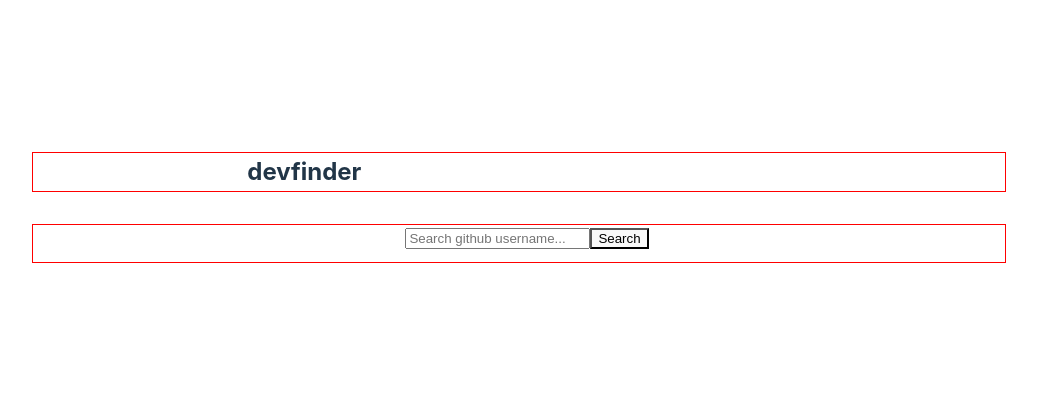
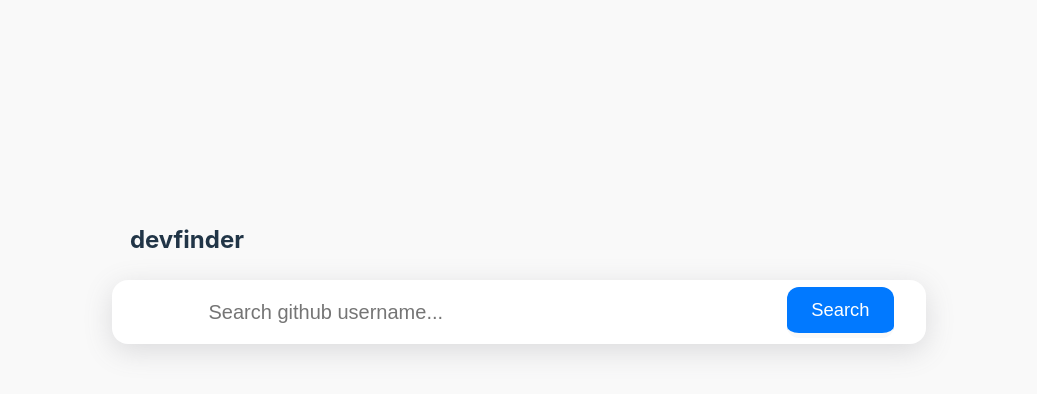
Before and after one commit to ehdlg/devfinder, a React (Vite) app: page / in a window 1280 px wide. Shown: the top 394 px of the page, without its empty margins (121-1158 px from the left). Built offline with nearby package versions, Linux system fonts and the light colour scheme; no server answers; some icons are missing.

Commit message:
feat: finish app styles

```diff
--- a/src/index.css
+++ b/src/index.css
@@ -2,6 +2,10 @@
   font-family: Inter, system-ui, Avenir, Helvetica, Arial, sans-serif;
   line-height: 1.5;
   font-weight: 400;
+
+  --background: #141d2e;
+  --primary: #1f2b49;
+  --accent: #0179ff;
 
   color-scheme: light dark;
   color: rgba(255, 255, 255, 0.87);
@@ -12,12 +16,36 @@
   -webkit-font-smoothing: antialiased;
   -moz-osx-font-smoothing: grayscale;
 }
+html {
+  box-sizing: border-box;
+}
+
+h1,
+h2,
+h3,
+h4,
+h5,
+h6 {
+  margin: 0;
+}
+
+@media (prefers-color-scheme: light) {
+  :root {
+    color: #213547;
+    --background: #f9f9f9;
+    --primary: #ffffff;
+  }
+  button {
+    background-color: #ffffff;
+  }
+}
 
 body {
   margin: 0;
   display: flex;
   min-width: 320px;
-  min-height: 100vh;
+  height: 100vh;
+  background-color: var(--background);
 }
 
 h1 {
@@ -25,45 +53,173 @@
   line-height: 1.1;
 }
 
-@media (prefers-color-scheme: light) {
-  :root {
-    color: #213547;
-    background-color: #ffffff;
-  }
-  button {
-    background-color: #f9f9f9;
-  }
-}
-
 #root {
   max-width: 1280px;
   width: 100%;
-  margin-block: 15vh;
   padding: 2rem;
   text-align: center;
+  display: flex;
+  justify-content: center;
+  margin-top: 200px;
 }
 
 main {
   display: grid;
-  height: 80%;
-  grid-template-rows: 10% 10% auto;
+  height: 60%;
+  grid-template-rows: 5% 10% 85%;
   gap: 2rem;
-  margin: auto;
   width: 80%;
   justify-items: center;
 }
 
 main > * {
-  border: 1px solid red;
-  width: 100%;
+  width: 80%;
 }
 
 header {
   display: flex;
-  justify-content: space-around;
+  justify-content: space-between;
   align-items: center;
 }
 
 header h1 {
   font-size: 1.5rem;
 }
+
+.search-form {
+  display: flex;
+  width: 77%;
+  border-radius: 1rem;
+  justify-content: space-around;
+  align-items: center;
+  gap: 2rem;
+  background-color: var(--primary);
+  padding: 2rem;
+}
+
+.search-form button {
+  border: none;
+  padding: 0.75rem 1.5rem;
+  border-radius: 0.75rem;
+  font-size: 1.15rem;
+  cursor: pointer;
+  background-color: var(--accent);
+  border-bottom: 5px solid var(--background);
+  color: #fff;
+  transition: border-bottom 0.2s ease-in;
+}
+
+.search-form button:hover {
+  border-bottom: 0px solid transparent;
+}
+.search-input {
+  flex-basis: 80%;
+  border-radius: 2rem;
+  border: none;
+  font-size: 1.25rem;
+  padding: 1rem;
+  background-color: var(--primary);
+}
+
+.search-input:focus {
+  outline: none;
+}
+
+.search-form:has(.search-input:focus) {
+  border: 1px solid var(--accent);
+}
+
+.search-form,
+.user-info {
+  box-shadow: rgba(100, 100, 111, 0.2) 0px 7px 29px 0px;
+}
+
+.user-info {
+  display: grid;
+  grid-template-columns: 1fr 3fr;
+  background-color: var(--primary);
+  width: 80%;
+  border-radius: 1rem;
+  padding: 1rem;
+}
+
+.user-info__not-loaded > * {
+  opacity: 0;
+}
+
+.user-info__loaded > * {
+  opacity: 1;
+  transition: 1.5s ease-in-out;
+}
+.user-info__avatar img {
+  max-width: 66%;
+  border-radius: 50%;
+  padding: 1rem;
+}
+
+.user-info__data {
+  display: flex;
+  padding: 1rem;
+  flex-direction: column;
+  justify-content: space-around;
+}
+
+.user-info__data-first-row {
+  display: flex;
+  justify-content: space-between;
+  align-items: start;
+  align-items: start;
+}
+
+.user-info__data-names {
+  display: flex;
+  text-align: left;
+  flex-direction: column;
+}
+
+.user-info__data-username {
+  font-size: 1rem;
+  font-weight: 500;
+  color: var(--accent);
+}
+
+.user-info__data-joined {
+  margin-top: 0.5rem;
+}
+
+.user-info__data-bio {
+  text-align: left;
+  margin-bottom: 1rem;
+}
+
+.user-info__data-stats {
+  display: flex;
+  justify-content: space-around;
+  background-color: var(--background);
+  padding: 1.5rem;
+  border-radius: 1rem;
+}
+
+.stats-title {
+  font-size: 0.7rem;
+  font-weight: 500;
+}
+
+.stats-data {
+  font-size: 1.33rem;
+  font-weight: bold;
+}
+
+.user-info__data--last-row {
+  display: grid;
+  grid-template-columns: repeat(2, auto);
+  gap: 2rem;
+  padding: 1.5rem;
+  justify-items: start;
+}
+
+.user-info__data--last-row > span {
+  font-size: 1rem;
+  display: flex;
+  gap: 0.5rem;
+}
```
